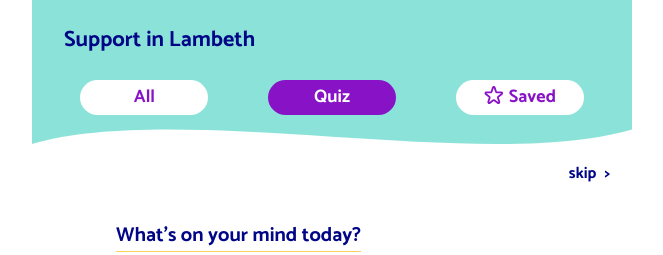
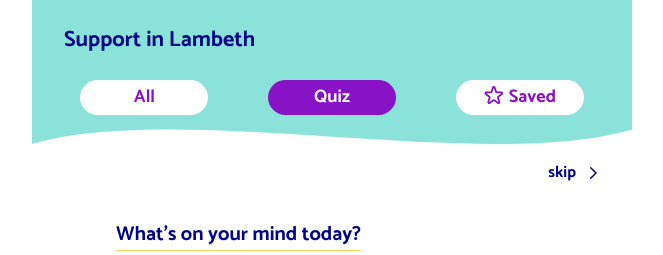
Before and after one commit to neontribe/my-best-life, a Next.js app: page /quiz/whats-on-your-mind in a window 1280 px wide. Shown: the top 255 px of the page, without its empty margins (308-971 px from the left). Built offline with nearby package versions, Linux system fonts and the light colour scheme.

Commit message:
fix: consistent use of arrow icons

```diff
--- a/pages/quiz/about-you.tsx
+++ b/pages/quiz/about-you.tsx
@@ -125,7 +125,7 @@ export const AboutYouPage = (): JSX.Element => {
       <Navigation>
         <LinkButton
           textContent="back"
-          arrow="back"
+          arrow="left"
           onClick={() => router.push('what-are-your-interests')}
         />
       </Navigation>
--- a/pages/quiz/how-are-you-feeling.tsx
+++ b/pages/quiz/how-are-you-feeling.tsx
@@ -231,12 +231,12 @@ export const HowAreYouFeelingPage = (): JSX.Element => {
         <Navigation>
           <LinkButton
             textContent="back"
-            arrow="back"
+            arrow="left"
             onClick={() => router.push('whats-on-your-mind')}
           />
           <LinkButton
             textContent="skip"
-            arrow="forward"
+            arrow="right"
             onClick={() => router.push('what-are-your-interests')}
           />
         </Navigation>
--- a/pages/quiz/what-are-your-interests.tsx
+++ b/pages/quiz/what-are-your-interests.tsx
@@ -91,12 +91,12 @@ export const WhatAreYourInterestsPage = (): JSX.Element => {
       <Navigation>
         <LinkButton
           textContent="back"
-          arrow="back"
+          arrow="left"
           onClick={() => router.push('how-are-you-feeling')}
         />
         <LinkButton
           textContent="skip"
-          arrow="forward"
+          arrow="right"
           onClick={() => router.push('about-you')}
         />
       </Navigation>
--- a/pages/quiz/whats-on-your-mind.tsx
+++ b/pages/quiz/whats-on-your-mind.tsx
@@ -12,9 +12,15 @@ import { LinkButton } from '../../src/Components/LinkButton'
 import { QuizContext } from '../../src/context/QuizContext'
 
 const Navigation = styled.section`
+  align-items: center;
+  display: flex;
+  justify-content: space-between;
   padding: 1rem;
   width: 100%;
-  text-align: right;
+
+  button {
+    margin-left: auto;
+  }
 `
 
 const CheckboxGroup = styled.div`
@@ -90,7 +96,7 @@ export const WhatsOnYourMindPage = (): JSX.Element => {
       <Navigation>
         <LinkButton
           textContent="skip"
-          arrow="forward"
+          arrow="right"
           onClick={() => router.push('how-are-you-feeling')}
         />
       </Navigation>
--- a/pages/service/[id].tsx
+++ b/pages/service/[id].tsx
@@ -270,7 +270,7 @@ export const ServicePage = ({ serviceData }: ServicePageProps): JSX.Element => {
       <Header>
         <LinkButton
           textContent="Back"
-          arrow="back"
+          arrow="left"
           onClick={() => router.back()}
         />
       </Header>
--- a/src/Components/LinkButton.tsx
+++ b/src/Components/LinkButton.tsx
@@ -1,41 +1,24 @@
 import React from 'react'
 import styled from 'styled-components'
+
+import { Arrow } from './Arrow'
 
 interface LinkButtonProps {
   onClick: (e: React.MouseEvent) => void
   textContent: string
-  arrow?: 'back' | 'forward'
+  arrow?: 'left' | 'right'
 }
 
-const StyledButton = styled.button<{
-  arrow?: 'back' | 'forward'
-}>`
+const StyledButton = styled.button`
   background-color: transparent;
   border: none;
   border-bottom: 2px solid transparent;
   color: ${(props) => props.theme.colours.blue};
   font-family: 'Catamaran', sans-serif;
   text-decoration: none;
-
-  ${(props) =>
-    props.arrow === 'back' &&
-    `
-  &:before {
-    content: '<';
-    display: inline-block;
-    margin-right: 0.5rem;
-  }
-  `}
-
-  ${(props) =>
-    props.arrow === 'forward' &&
-    `
-  &:after {
-    content: '>';
-    display: inline-block;
-    margin-left: 0.5rem;
-  }
-  `}
+  display: flex;
+  flex-direction: row;
+  align-items: center;
 
   &:focus {
     outline: 2px dashed ${(props) => props.theme.colours.blue};
@@ -45,6 +28,12 @@ const StyledButton = styled.button<{
   &:hover {
     border-bottom: 2px solid ${(props) => props.theme.colours.blue};
   }
+
+  svg {
+    height: 18px;
+    width: 18px;
+    margin: 0 0.5rem;
+  }
 `
 
 export const LinkButton = ({
@@ -53,8 +42,10 @@ export const LinkButton = ({
   arrow,
 }: LinkButtonProps): JSX.Element => {
   return (
-    <StyledButton onClick={onClick} arrow={arrow}>
+    <StyledButton onClick={onClick}>
+      {arrow === 'left' && <Arrow direction={arrow} />}
       <span>{textContent}</span>
+      {arrow === 'right' && <Arrow direction={arrow} />}
     </StyledButton>
   )
 }
```
Also changed, not shown: src/Components/CardList.tsx (+6 -1 lines).
